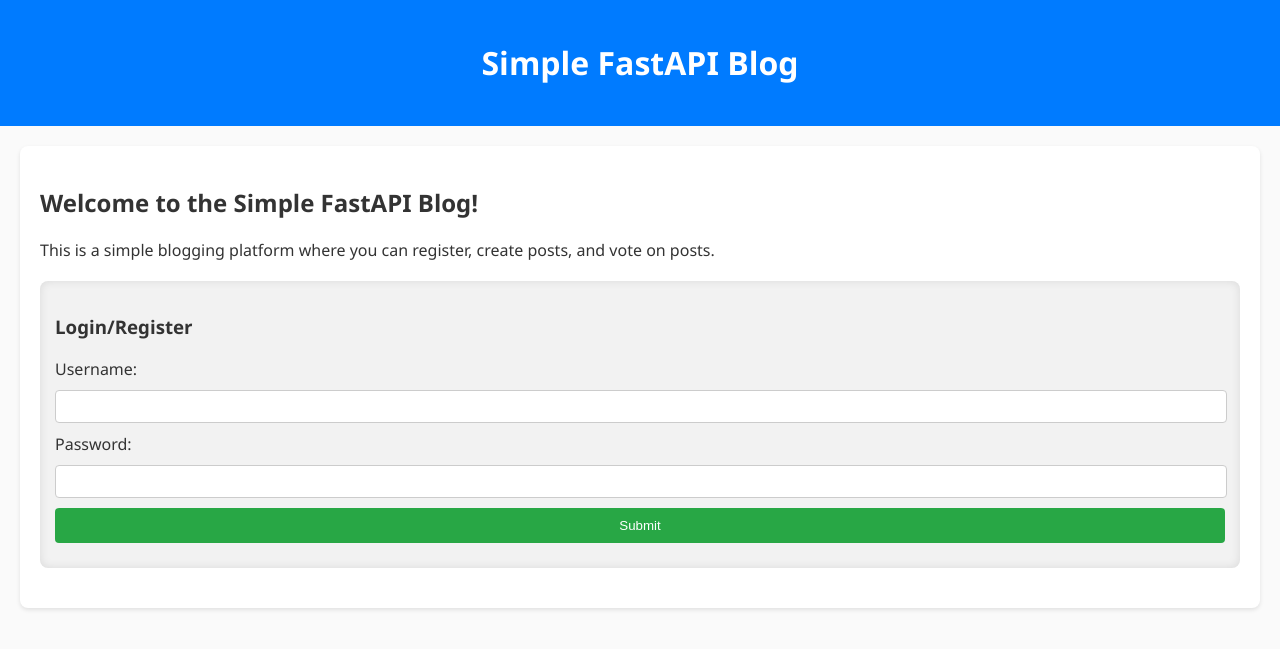
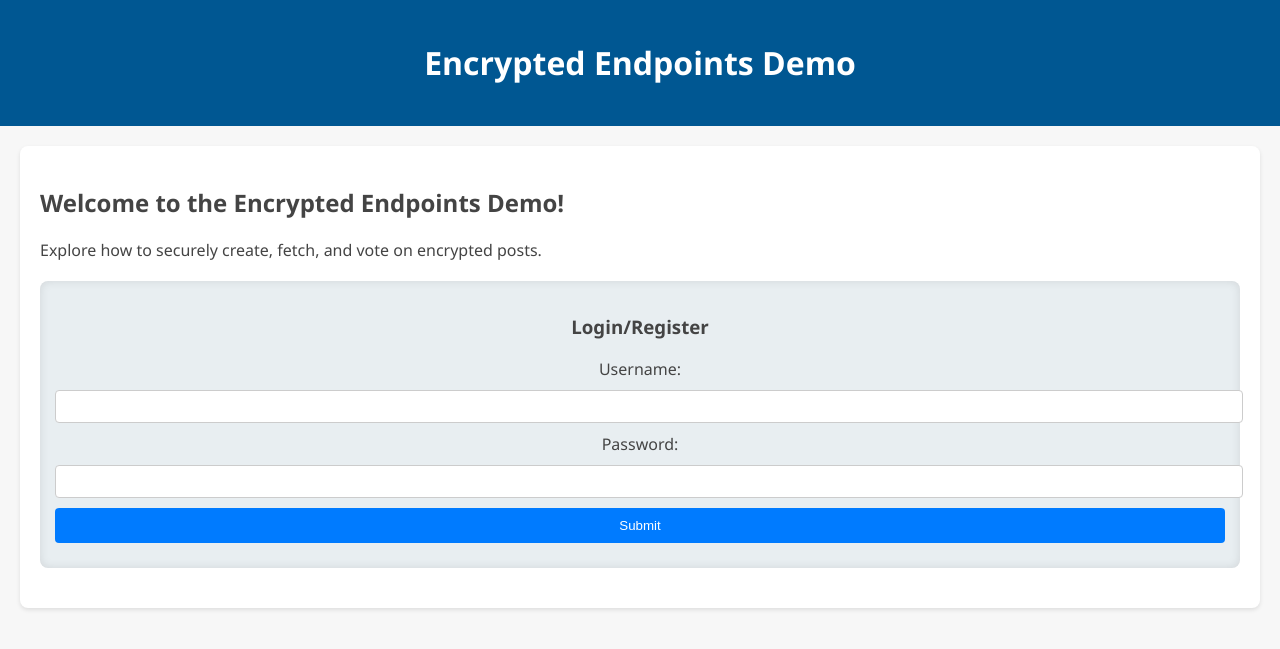
Before and after one commit to 8mas/encrypted-endpoints, a FastAPI app: page / in a window 1280 px wide. Shown: the top 649 px of the page. Run offline with FastAPI, Linux system fonts and the light colour scheme.

Commit message:
Update base.html and styles.css

```diff
--- a/src/fastapi-example/static/styles.css
+++ b/src/fastapi-example/static/styles.css
@@ -2,21 +2,34 @@ body {
     font-family: 'Segoe UI', Tahoma, Geneva, Verdana, sans-serif;
     margin: 0;
     padding: 0;
-    background-color: #FAFAFA;
-    color: #333;
+    background-color: #F7F7F7;
+    color: #444;
 }
 
 header {
-    background-color: #007bff;
-    color: #fff;
+    background-color: #005792;
+    color: #FFFFFF;
     padding: 20px;
     text-align: center;
+    position: relative;
+    /* For absolute positioning of the logout button */
+}
+
+.logout-icon {
+    position: absolute;
+    right: 20px;
+    top: 20px;
+    font-size: 24px;
+    /* Adjust size as needed */
+    color: #FFFFFF;
+    /* Icon color */
+    cursor: pointer;
 }
 
 main {
     margin: 20px;
     padding: 20px;
-    background: #FFF;
+    background: #FFFFFF;
     border-radius: 8px;
     box-shadow: 0 2px 4px rgba(0, 0, 0, 0.1);
 }
@@ -28,19 +41,21 @@ main {
 }
 
 .post {
-    background-color: #fff;
+    background-color: #FFFFFF;
     margin-bottom: 10px;
     padding: 15px;
-    border-left: 4px solid #007bff;
+    border-radius: 8px;
+    border-left: 4px solid #005792;
     box-shadow: 0 2px 5px rgba(0, 0, 0, 0.1);
 }
 
 .login-register-form,
 .user-greeting {
     padding: 15px;
-    background-color: #f2f2f2;
+    background-color: #E8EEF1;
     border-radius: 8px;
     box-shadow: inset 0 0 10px rgba(0, 0, 0, 0.1);
+    text-align: center;
 }
 
 label,
@@ -54,14 +69,15 @@ button {
 
 input,
 textarea {
-    padding: 8px 0;
-    border: 1px solid #CCC;
+    padding: 8px;
+    border: 1px solid #CCCCCC;
     border-radius: 4px;
+    background: #FFFFFF;
 }
 
 button {
     padding: 10px 15px;
-    background-color: #28a745;
+    background-color: #007bff;
     color: white;
     border: none;
     border-radius: 4px;
@@ -69,5 +85,9 @@ button {
 }
 
 button:hover {
-    background-color: #218838;
+    background-color: #0056b3;
 }
+
+.cancel-button {
+    background-color: #dc3545;
+}
--- a/src/fastapi-example/templates/base.html
+++ /dev/null
@@ -1,21 +0,0 @@
-<!DOCTYPE html>
-<html lang="en">
-
-<head>
-    <meta charset="UTF-8">
-    <meta name="viewport" content="width=device-width, initial-scale=1.0">
-    <title>Simple FastAPI Blog</title>
-    <link rel="stylesheet" href="/static/styles.css">
-</head>
-
-<body>
-    <header>
-        <h1>Simple FastAPI Blog</h1>
-    </header>
-    <main>
-        {% block content %}
-        {% endblock %}
-    </main>
-</body>
-
-</html>
--- a/src/fastapi-example/templates/start_page.html
+++ b/src/fastapi-example/templates/start_page.html
@@ -1,15 +1,32 @@
-{% extends "base.html" %}
+<!DOCTYPE html>
+<html lang="en">
 
-{% block content %}
+<head>
+    <meta charset="UTF-8">
+    <meta name="viewport" content="width=device-width, initial-scale=1.0">
+    <title>Encrypted Endpoints Demo</title>
+    <link rel="stylesheet" href="/static/styles.css">
+    <link rel="stylesheet" href="https://cdnjs.cloudflare.com/ajax/libs/font-awesome/5.15.3/css/all.min.css">
+</head>
+
+<body>
+    <header>
+        <h1>Encrypted Endpoints Demo</h1>
+        {% if user %}
+        <!-- Using a Unicode character as a placeholder for the logout icon -->
+        <i class="fas fa-sign-out-alt logout-icon" onclick="location.href='/logout/'"></i> {% endif %}
+    </header>
+
+    <main>
         <section class="welcome-section">
-    <h2>Welcome to the Simple FastAPI Blog!</h2>
-    <p>This is a simple blogging platform where you can register, create posts, and vote on posts.</p>
+            <h2>Welcome to the Encrypted Endpoints Demo!</h2>
+            <p>Explore how to securely create, fetch, and vote on encrypted posts.</p>
         </section>
 
         <div class="auth-container">
             {% if user %}
             <div class="user-greeting">
-        <p>Welcome, {{ user.username }}! <a href="/logout/">Logout</a></p>
+                <p>Welcome back, {{ user.username }}!</p>
             </div>
             {% else %}
             <div class="login-register-form">
@@ -32,7 +49,7 @@
             <button id="createPostButton">Create Post</button>
         </div>
         <div id="createPostForm" style="display: none;">
-    <h2>Create a New Post</h2>
+            <h2>Create a New Encrypted Post</h2>
             <label for="postTitle">Title:</label>
             <input type="text" id="postTitle" name="title" required>
 
@@ -40,13 +57,14 @@
             <textarea id="postContent" name="content" required></textarea>
 
             <button type="submit" id="submitPost">Post</button>
-    <button type="button" id="cancelPost">Cancel</button>
+            <button type="button" id="cancelPost" class="cancel-button">Cancel</button>
         </div>
         {% endif %}
 
         <section class="posts-section">
             <!-- Posts will be inserted here by JavaScript -->
         </section>
+    </main>
 
     <script>
         document.addEventListener('DOMContentLoaded', function () {
@@ -109,4 +127,6 @@
     </script>
 
 
-{% endblock %}
+</body>
+
+</html>
```
Lines whose indentation alone changed are shown as unchanged.
